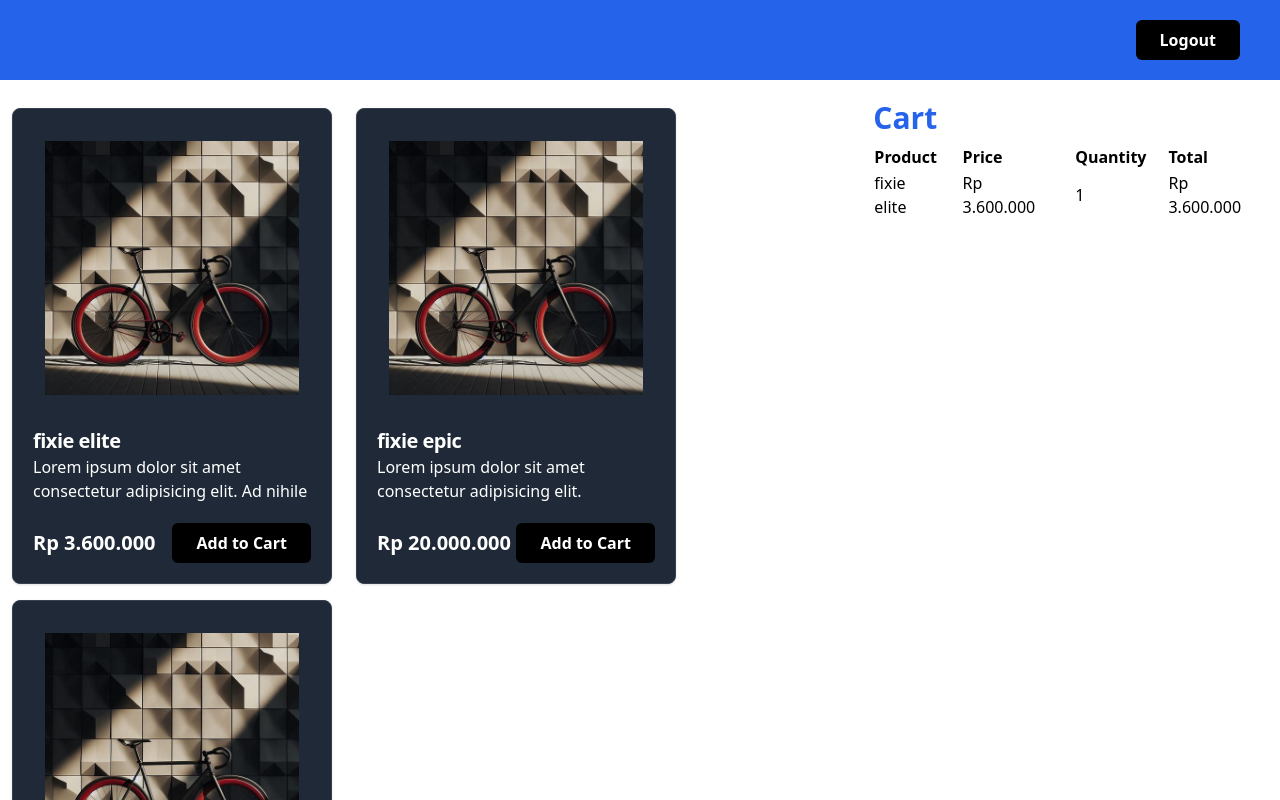
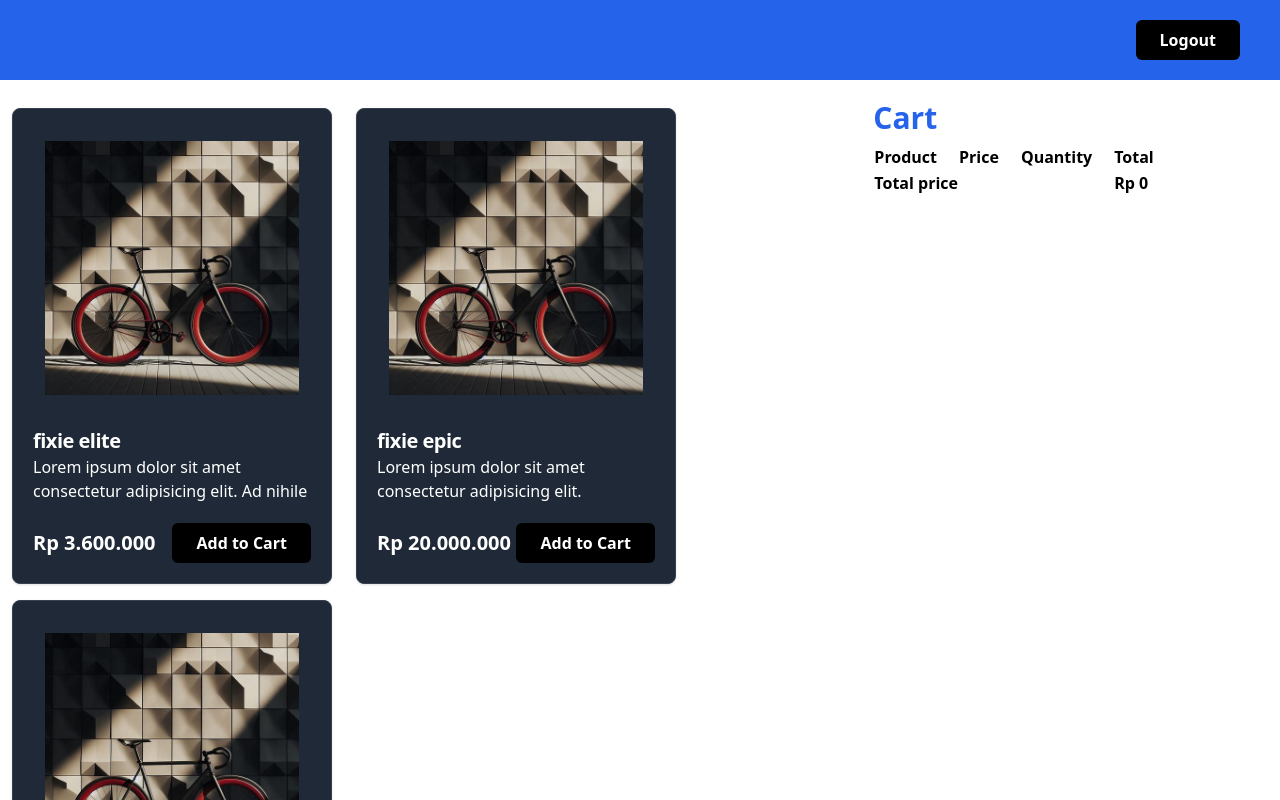
Before and after one commit to lukman2024/react, a React (Vite) app in the folder my-react-app/: page /products in a window 1280 px wide. Shown: the top 800 px of the page. Built offline with nearby package versions, Linux system fonts and the light colour scheme.

Commit message:
Belajar reactJS (useEffect)

```diff
--- a/my-react-app/src/pages/product.jsx
+++ b/my-react-app/src/pages/product.jsx
@@ -1,4 +1,4 @@
-import { Fragment, useState } from "react";
+import { Fragment, useEffect, useState } from "react";
 import Button from "../components/Elements/Button";
 import CardProduct from "../components/Fragments/CartProduct";
 import Counter from "../components/Fragments/counter";
@@ -33,12 +33,23 @@
 const email = localStorage.getItem("email");
 
 const ProductsPage = () => {
-  const [cart, setCart] = useState([
-    {
-      id: 1,
-      qty: 1,
-    },
-  ]);
+  const [cart, setCart] = useState([]);
+  const [totalPrice, setTotalPrice] = useState(0);
+  useEffect(() => {
+    setCart(JSON.parse(localStorage.getItem("cart")) || []);
+  }, []);
+
+  useEffect(() => {
+    if (cart.length > 0) {
+      const sum = cart.reduce((acc, item) => {
+        const product = products.find((product) => product.id === item.id);
+        return acc + product.price * item.qty;
+      }, 0);
+      setTotalPrice(sum);
+      localStorage.setItem("cart", JSON.stringify(cart));
+    }
+  }, [cart]);
+
   const handleLogout = () => {
     localStorage.removeItem("email");
     localStorage.removeItem("password");
@@ -97,13 +108,21 @@
                   </tr>
                 );
               })}
+              <tr>
+                <td colSpan={3}>
+                  <b>Total price</b>
+                </td>
+                <td>
+                  <b>Rp {totalPrice.toLocaleString("id-ID", { styles: "currency", currency: "IDR" })}</b>
+                </td>
+              </tr>
             </tbody>
           </table>
         </div>
       </div>
-      <div className="mt-5 flex justify-center mb-5">
+      {/* <div className="mt-5 flex justify-center mb-5">
         <Counter></Counter>
-      </div>
+      </div> */}
     </Fragment>
   );
 };
```
